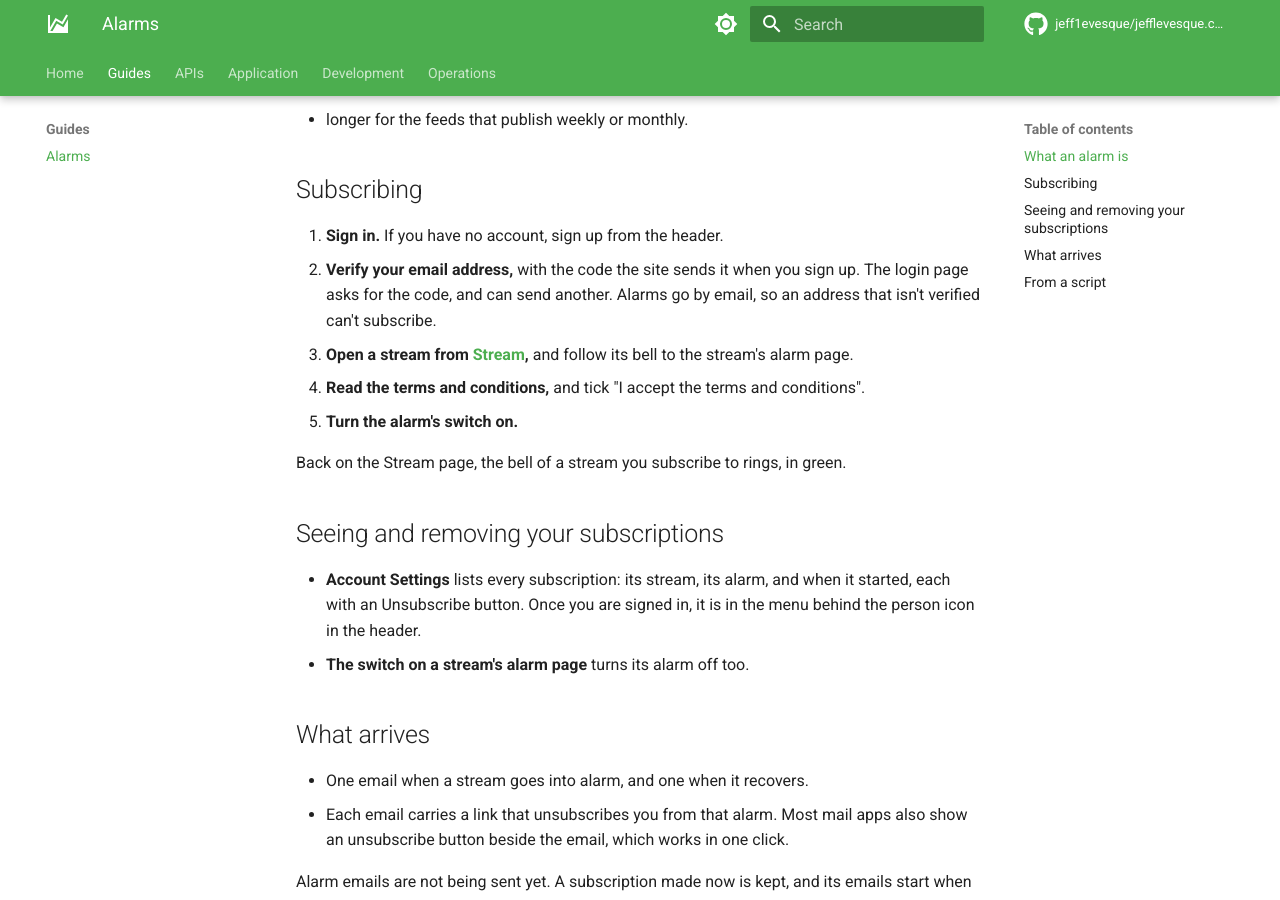
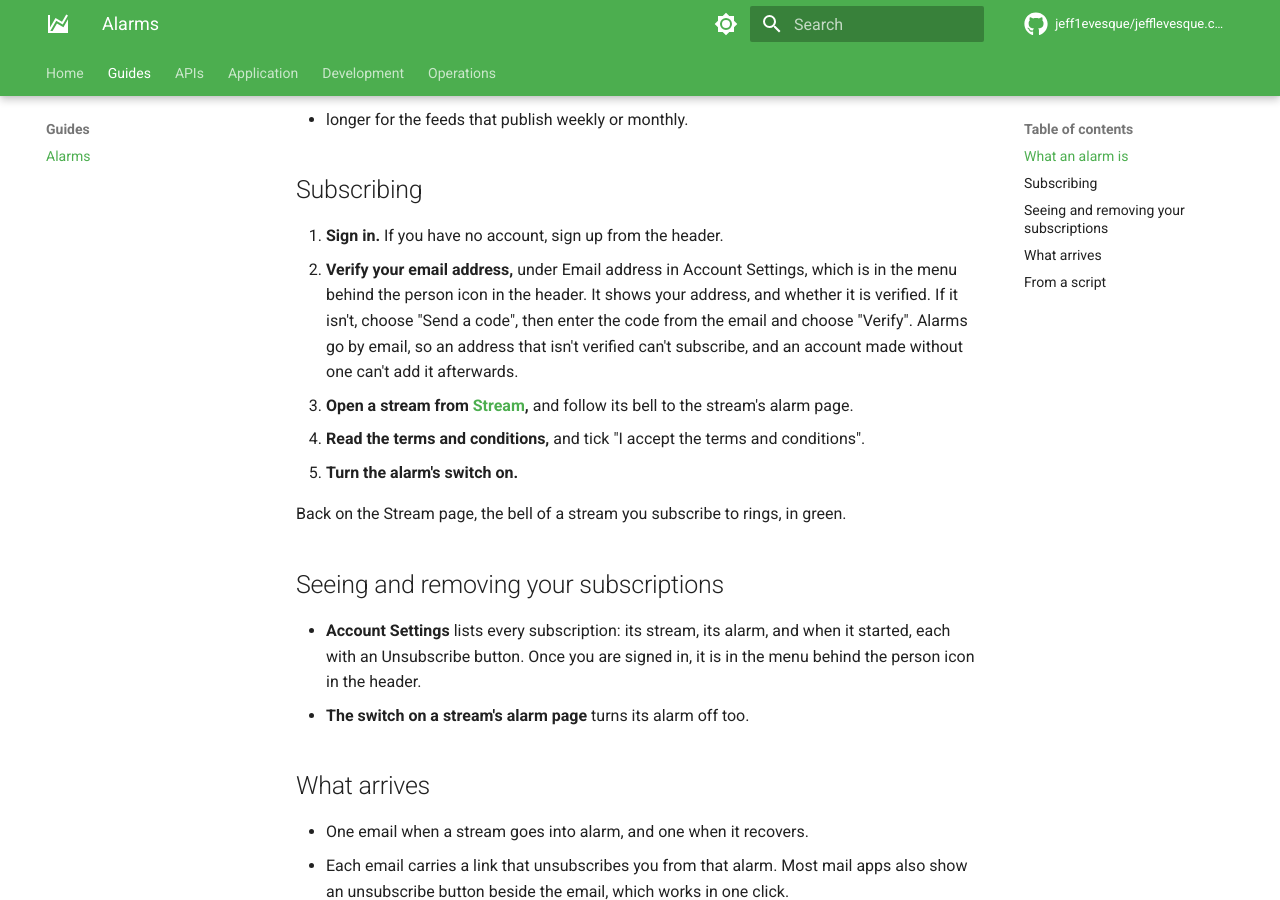
Before and after one commit to jeff1evesque/jefflevesque.com, an MkDocs documentation site: the page built from documentation/guide/alarms.md, in a window 1280 px wide and 900 px high, scrolled down 524 px. Built offline with MkDocs 1.6.1 and Material for MkDocs 9.7.7, drawn with Linux system fonts in a browser that asks for light colours; comment, search, counter and statistics services are not loaded.

Commit message:
#131: alarms.md, verify your email address in Account Settings, not at sign-up (#132)

```diff
--- a/documentation/guide/alarms.md
+++ b/documentation/guide/alarms.md
@@ -19,9 +19,11 @@ Each stream has one alarm, its ingest alarm.
 ## Subscribing
 
 1. **Sign in.** If you have no account, sign up from the header.
-2. **Verify your email address,** with the code the site sends it when you sign up. The
-   login page asks for the code, and can send another. Alarms go by email, so an
-   address that isn't verified can't subscribe.
+2. **Verify your email address,** under Email address in Account Settings, which is in
+   the menu behind the person icon in the header. It shows your address, and whether it
+   is verified. If it isn't, choose "Send a code", then enter the code from the email
+   and choose "Verify". Alarms go by email, so an address that isn't verified can't
+   subscribe, and an account made without one can't add it afterwards.
 3. **Open a stream from [Stream](https://www.jefflevesque.com/stream),** and follow its
    bell to the stream's alarm page.
 4. **Read the terms and conditions,** and tick "I accept the terms and conditions".
```
